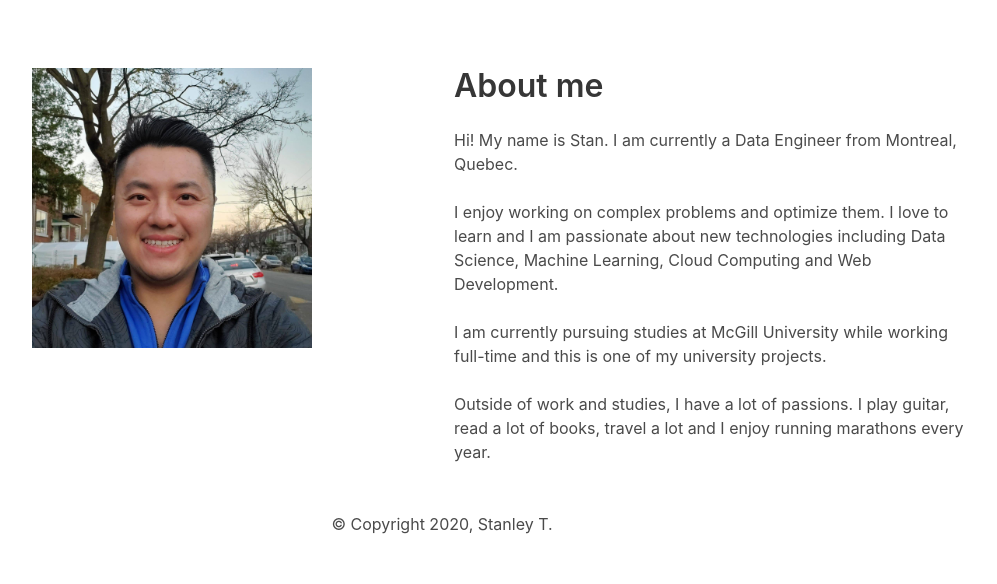
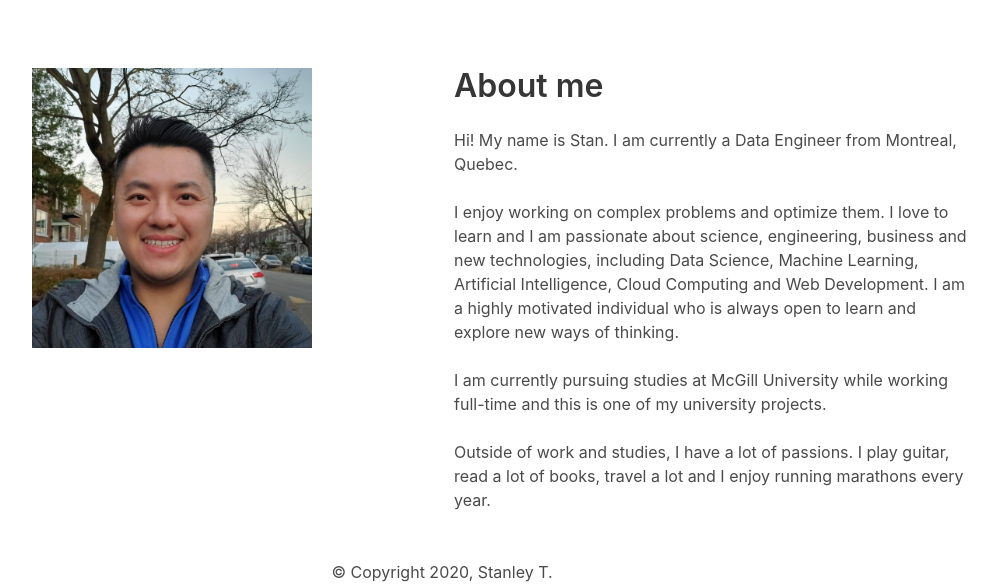
Before and after one commit to virtualspark/stock_final_project, a Flask app: page / in a window 1280 px wide. Shown: the part 880-1464 px from the top of the page, without its empty margins (198-1195 px from the left). Before the commit the page ends 1414 px from the top, so only its background shows below. Run offline with Flask 2, Linux system fonts and the light colour scheme; some libraries are stand-ins or nearby versions.

Commit message:
update for app webpage

```diff
--- a/templates/index.html
+++ b/templates/index.html
@@ -60,7 +60,7 @@
 
                 <p>Hi! My name is Stan. I am currently a Data Engineer from Montreal, Quebec.</p>
                 <br>
-                <h2>I enjoy working on complex problems and optimize them. I love to learn and I am passionate about new technologies including Data Science, Machine Learning, Cloud Computing and Web Development. </h2>
+                <p>I enjoy working on complex problems and optimize them. I love to learn and I am passionate about science, engineering, business and new technologies, including Data Science, Machine Learning, Artificial Intelligence, Cloud Computing and Web Development. I am a highly motivated individual who is always open to learn and explore new ways of thinking.</p>
                 <br>
                 <p>I am currently pursuing studies at McGill University while working full-time and this is one of my university projects.</p>
                 <br>
```
